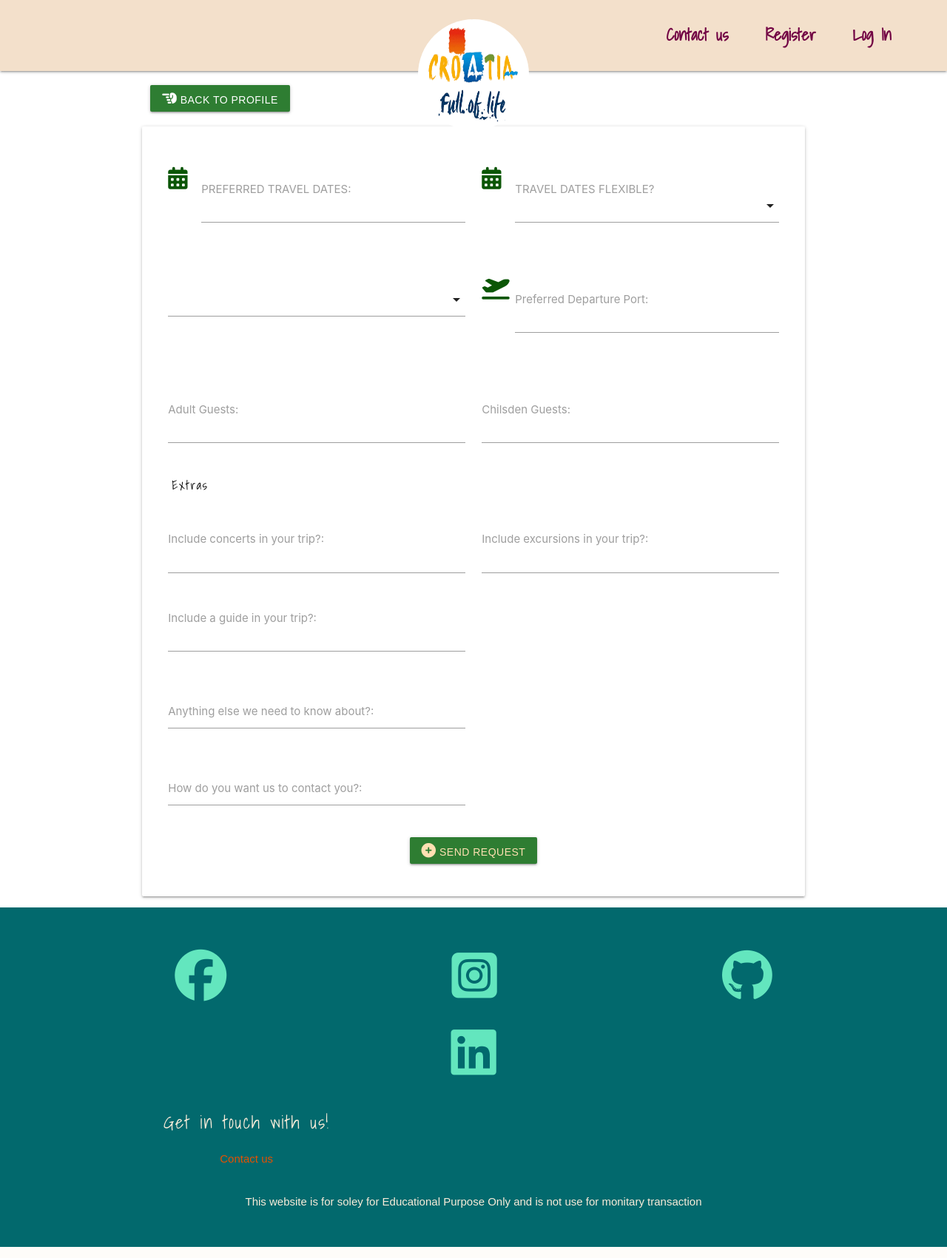
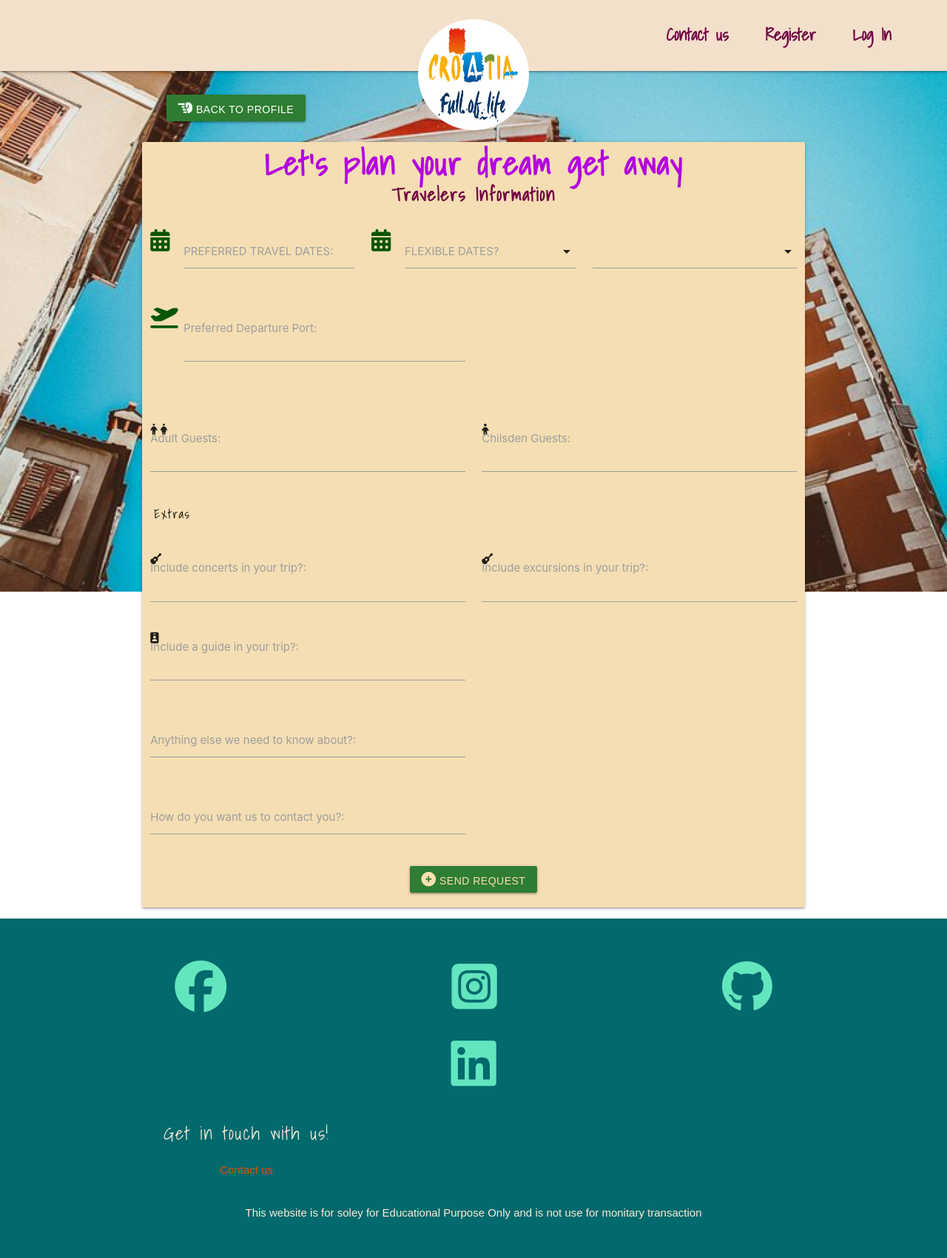
Before and after one commit to Frees1990/experience_croatia, a Flask app: page /travel_info in a window 1280 px wide. Shown: the whole page at 74% size. Run offline with Flask 3, Linux system fonts and the light colour scheme; some libraries are stand-ins or nearby versions.

Commit message:
Made the first input field some are missing code

```diff
--- a/templates/travel_info.html
+++ b/templates/travel_info.html
@@ -1,49 +1,49 @@
 {% extends "base.html" %}
 {% block content %}
-<section class="container page-container">
-    <!-- Call out heading -->
-    <div class="row my-4">
-        <div class="col s12 black-text">
-            <h4 class="m-0">Let's plan your dream get away</h4>
-            <p>Travelers Information</p>
-        </div>
-    </div>
+
+    <aside id="travelImage">
         <!--  Back to profile button -->
-    <div class="row my-4">
-        <div class="col s12">
+        <div class="row">
+            <div class="col s12 offset-m2" style="margin-top: 10%;">
                 <a href="{{ url_for('profile', username=session['user']) }}"
                     class="btn icon-left waves-effect waves-light green darken-3 white-text text-lighten-4"><i
                         class="fas fa-hand-point-left white-text"></i>&nbsp;Back to Profile</a>
             </div>
         </div>
-    <div class="card-panel custom-card row">
-        <div class="col s12 p-4">&nbsp;
+        <div class="container page-container">
+        <!-- Call out heading -->
+            <div class=" row">
                 <!-- Form for adding a travel info entry -->
-            <form action="{{ url_for('travel_info') }}" method="POST" enctype="multipart/form-data"
-                class="white-text text-darken-4" name="travel_info" onsubmit="return validateForm()">
+                <form class="col s12 card-panel custom-card-travel" action="{{ url_for('travel_info') }}" method="POST" enctype="multipart/form-data"
+                     name="travel_info" onsubmit="return validateForm()">
+                    <div class="row">
+                            <div class="col s12 center-align travelHeader">
+                                <h3>Let's plan your dream get away</h5>
+                                <h5>Travelers Information</5>
+                            </div>
+                    </div>
                         <!-- input field for Preferred travel dates -->
+                         <!-- select field to answer if travel dates are flexible -->
+                          <!-- input field for include flights? -->
                         <div class="row">
-                    <div class="input-field col s12 m6 outlined m-3">
-                        <i class="fas fa-calendar-alt fa-lg prefix" style="color: #0b5606;">&nbsp;</i>&nbsp;
+                            <div class="input-field col s12 m4 m-3">
+                                <i class="fas fa-calendar-alt fa-lg prefix" style="color: #0b5606;"></i>
+                                <label for="travel_dates">PREFERRED TRAVEL DATES:</label>
                                 <input type="text" class="datepicker" id="travel_dates" name="travel_dates" required
-                            aria-required="true">&nbsp;
-                        <label for="travel_dates">PREFERRED TRAVEL DATES:</label>
+                                    aria-required="true">
+
                             </div>
-                    <!-- select field to answer if travel dates are flexible -->
-                    <div class="input-field col s12 m6 m-3">
-                        <i class="fas fa-calendar-alt fa-lg prefix" style="color: #0b5606;">&nbsp;</i>&nbsp;
-                        <label>TRAVEL DATES FLEXIBLE?</label>
-                        <select>&nbsp;
+                            <div class="input-field col s12 m4 m-3">
+                                <i class="fas fa-calendar-alt fa-lg prefix" style="color: #0b5606;"></i>
+                                <label for="flexibledates">FLEXIBLE DATES?</label>
+                                <select>
                                     <option value="1"></option>
                                     <option value="2">YES</option>
                                     <option value="3">NO</option>
                                     <option value="4">POSSIBLY</option>
                                 </select>
                             </div>
-                </div>
-                <!-- input field for include flights? -->
-                <div class="row">
-                    <div class="input-field col s12 m6 m-3">
+                            <div class="input-field col s12 m4 m-3">
                                 <select name="departure_airport" id="departure_airport" required>
                                     <option value="" disabled selected>
                                         {% for type in types %}
@@ -51,9 +51,12 @@
                                         {% endfor %}
                                         <i class="fas fa-planedeparture fa-lg prefix" style="color: #0b5606;">&nbsp;</i>&nbsp;
                                         <label>DEPARTURE AIRPORT</label>
-                            </option>
+                                    </option>32
                                 </select>
                             </div>
+                        </div>
+
+                        <div class="row">
                             <!-- input field for preferred departure airport -->
                             <div class="input-field col s12 m6 m-3">
                                 <i class="fas fa-plane-departure fa-lg prefix" style="color:#0b5606">&nbsp;</i>&nbsp;
@@ -137,6 +140,7 @@
                 </form>
                 </div>
             </div>
-</section>
+        </div>
+    </aside>
 
 {% endblock %}
```
Lines whose indentation alone changed are shown as unchanged.
